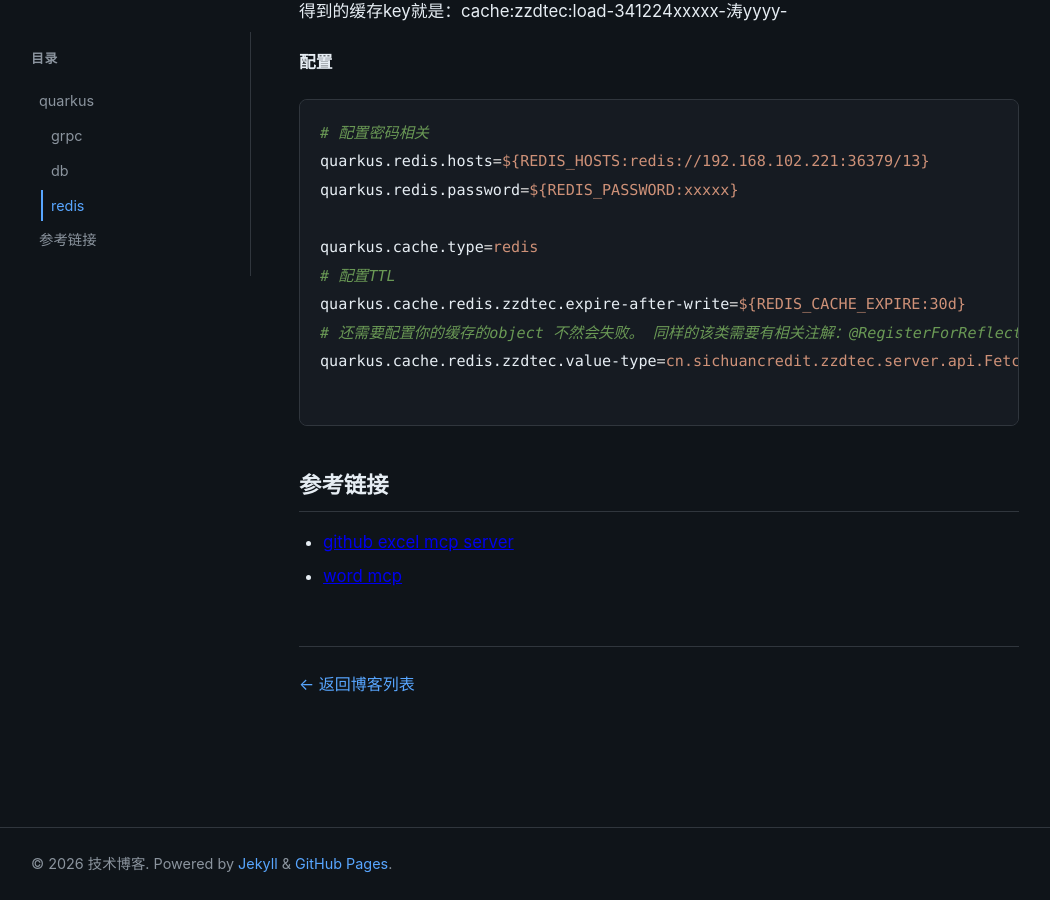
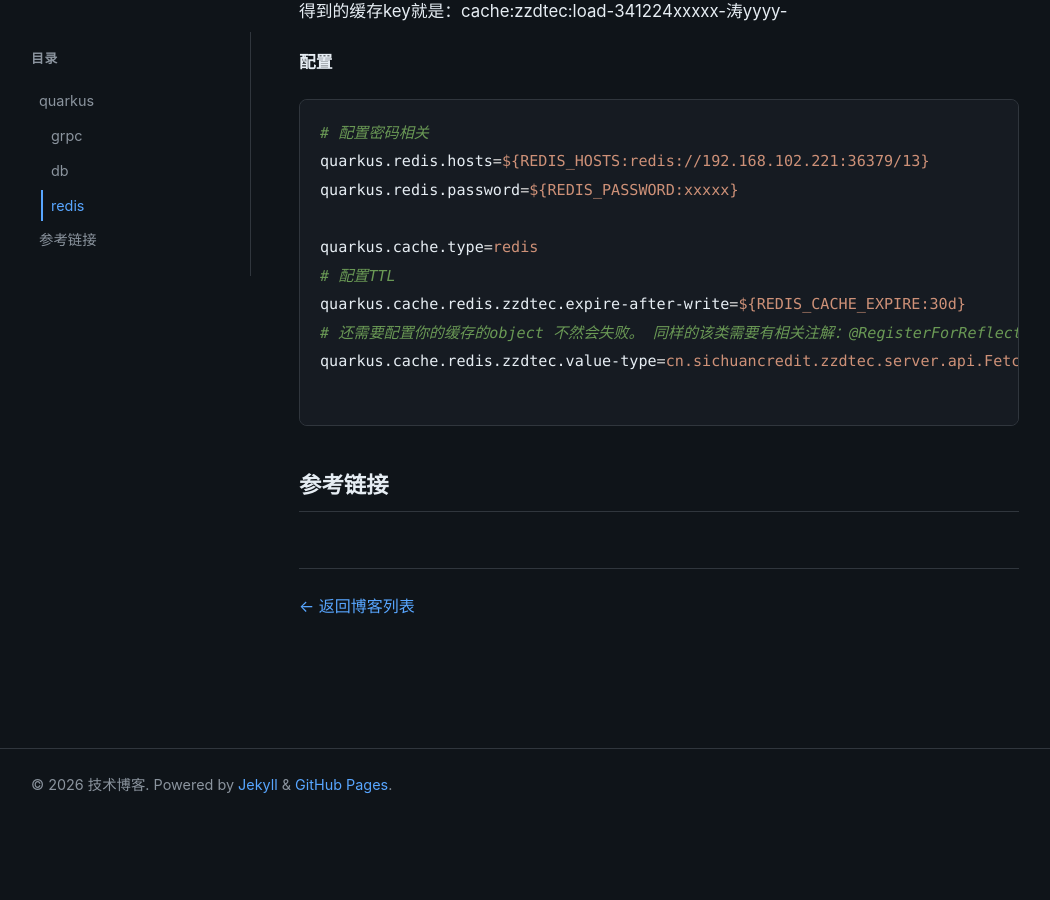
Before and after one commit to gaoxingliang/gaoxingliang.github.io, a Jekyll site: the page built from _posts/2025-04-13-quarkus.md, in a window 1280 px wide and 900 px high, scrolled down 2332 px. Shown: the whole window, without its empty margins (57-1107 px from the left). Built offline with Jekyll 4.4.1, drawn with Linux system fonts in a browser that asks for light colours; after the commit the page ends 3153 px from its top, so only the background shows below that.

```diff
--- a/_posts/2025-04-13-quarkus.md
+++ b/_posts/2025-04-13-quarkus.md
@@ -94,5 +94,3 @@ quarkus.cache.redis.zzdtec.value-type=cn.sichuancredit.zzdtec.server.api.FetchRe
 
 
 ## 参考链接
-- [github excel mcp server](https://github.com/haris-musa/excel-mcp-server)
-- [word mcp](https://github.com/GongRzhe/Office-Word-MCP-Server)
```
